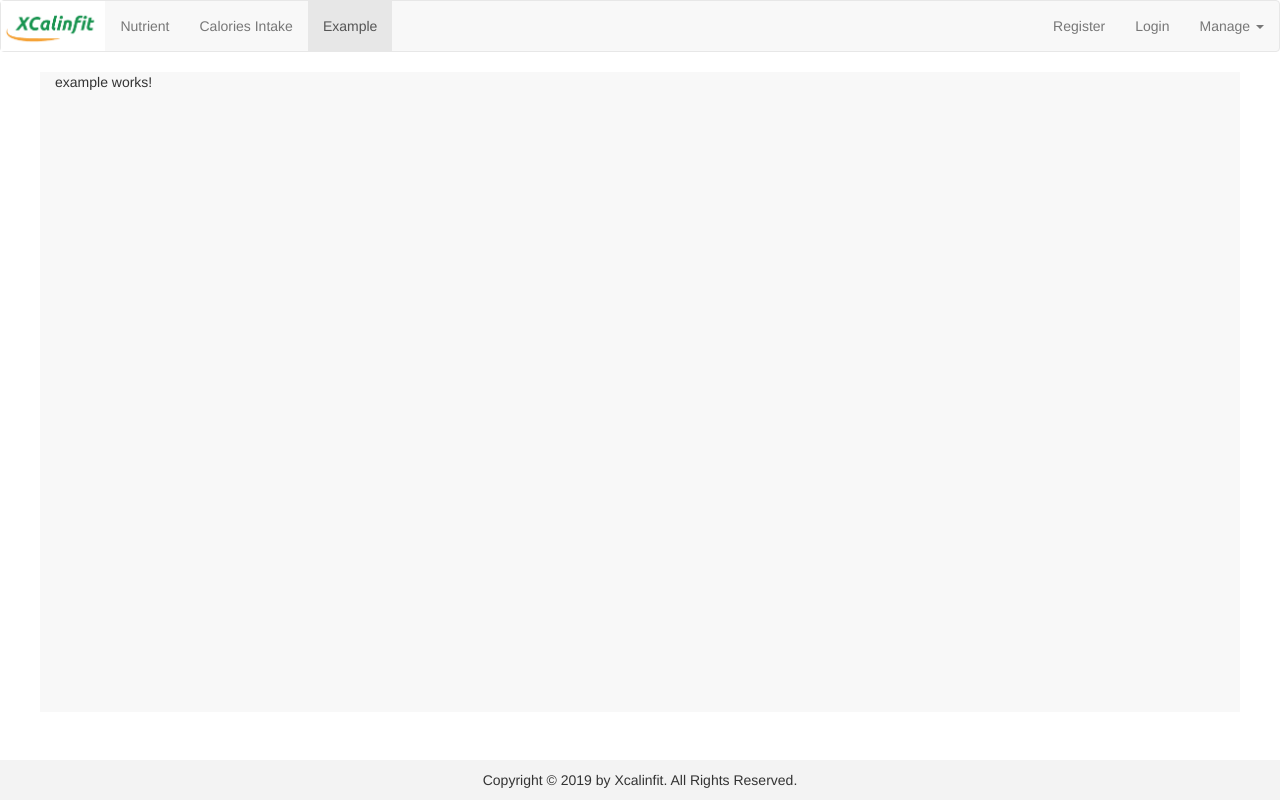
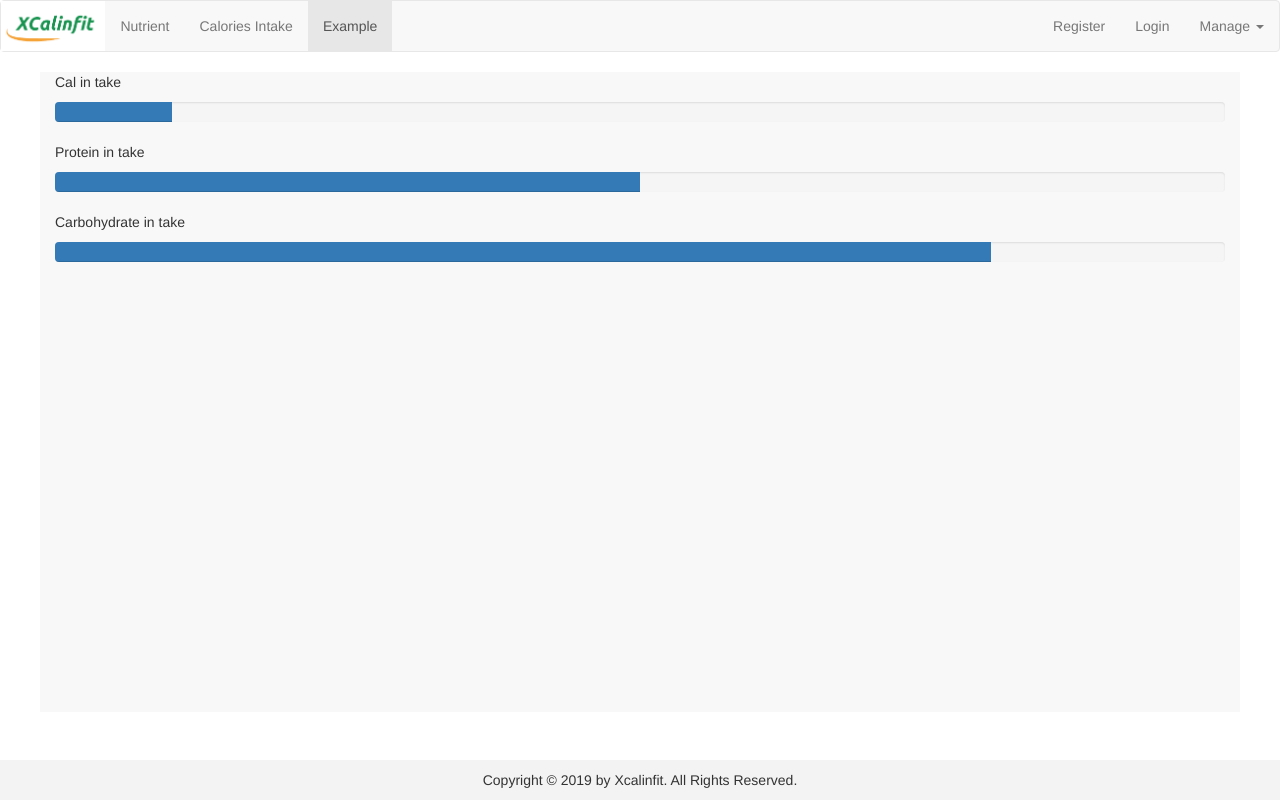
Before and after one commit to Cl4diuza/xcalinfit-web, an Angular app: page /example in a window 1280 px wide. Built offline with nearby package versions, Linux system fonts and the light colour scheme.

Commit message:
add progress bar example

```diff
--- a/src/app/example/example.component.html
+++ b/src/app/example/example.component.html
@@ -1,3 +1,33 @@
-<p>
-  example works!
-</p>
+<p>Cal in take</p>
+<div class="progress">
+  <div
+    class="progress-bar"
+    role="progressbar"
+    aria-valuenow="60"
+    aria-valuemin="0"
+    aria-valuemax="100"
+    [style.width]="calProgessBar"
+  ></div>
+</div>
+<p>Protein in take</p>
+<div class="progress">
+  <div
+    class="progress-bar"
+    role="progressbar"
+    aria-valuenow="60"
+    aria-valuemin="0"
+    aria-valuemax="100"
+    [style.width]="proteinProgessBar"
+  ></div>
+</div>
+<p>Carbohydrate in take</p>
+<div class="progress">
+  <div
+    class="progress-bar"
+    role="progressbar"
+    aria-valuenow="60"
+    aria-valuemin="0"
+    aria-valuemax="100"
+    [style.width]="carbProgessBar"
+  ></div>
+</div>
--- a/src/app/example/example.component.ts
+++ b/src/app/example/example.component.ts
@@ -6,6 +6,9 @@ import { Component, OnInit } from '@angular/core';
   styleUrls: ['./example.component.css']
 })
 export class ExampleComponent implements OnInit {
+  calProgessBar: any = '10%';
+  proteinProgessBar: any = '50%';
+  carbProgessBar: any = '80%';
   constructor() {}
 
   ngOnInit() {}
```
Also changed, not shown: src/app/calintake/calintake.component.html (+18 -0 lines).
